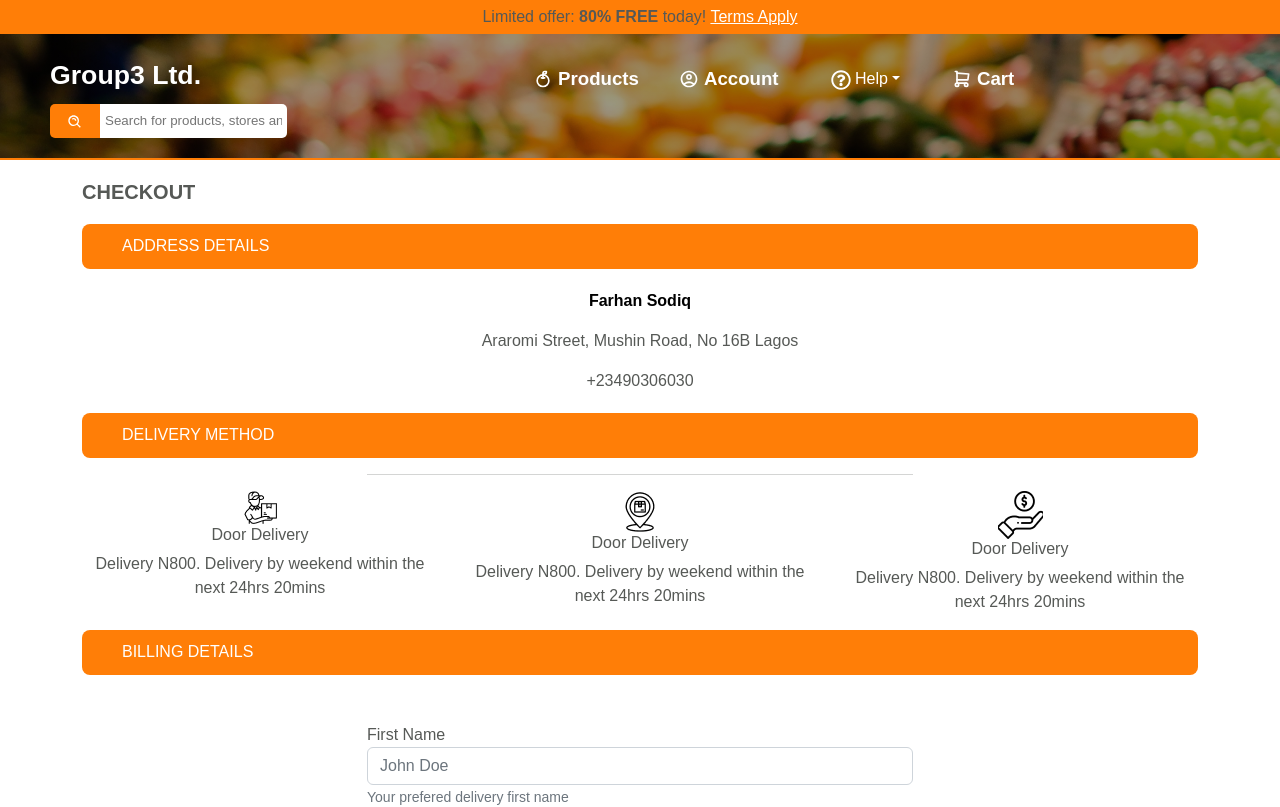
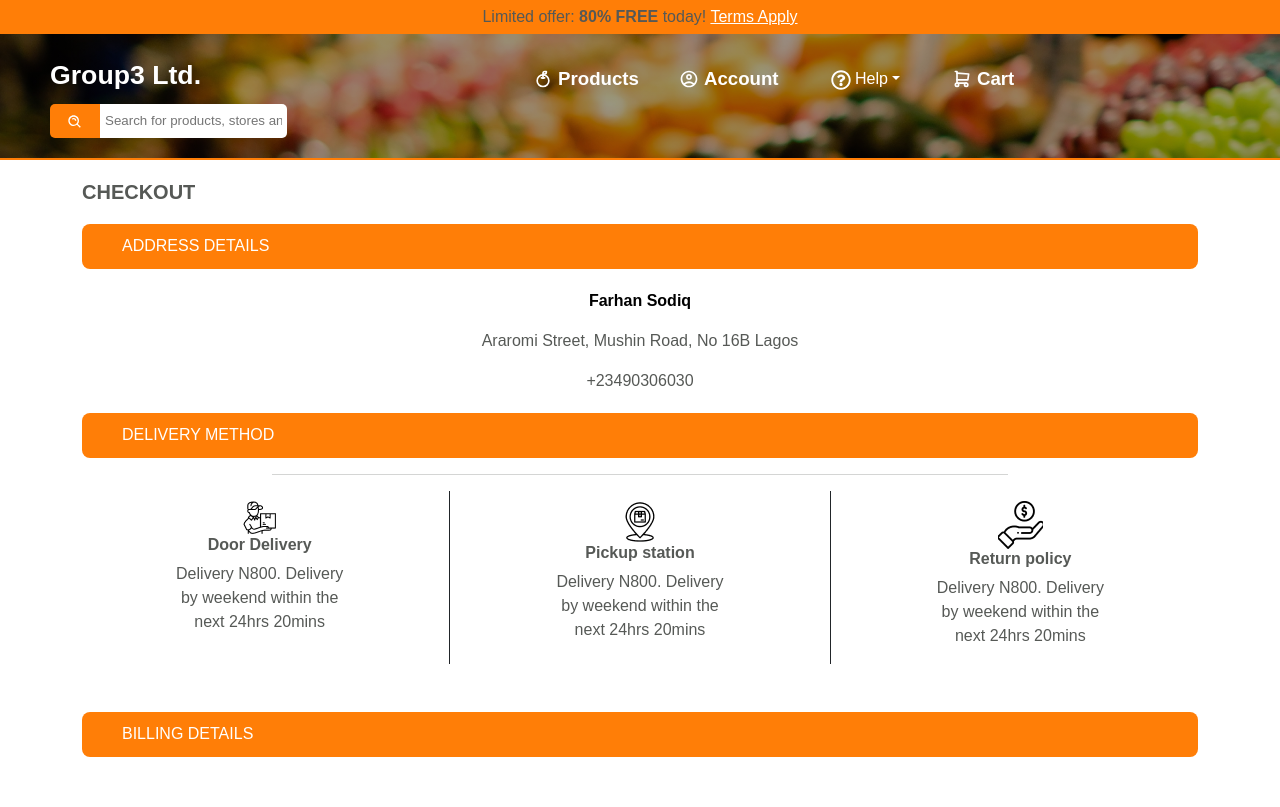
Before and after one commit to codeHokage1/group3-eCommerce, a React (Create React App) app in the folder e-commerce/: page /cart in a window 1280 px wide. Shown: the top 807 px of the page. Built offline with nearby package versions, Linux system fonts and the light colour scheme; a web font is replaced by a local one.

Commit message:
delivery section edits

```diff
--- a/e-commerce/src/components/deliverymethod/DeliveryMethod.css
+++ b/e-commerce/src/components/deliverymethod/DeliveryMethod.css
@@ -1,3 +1,12 @@
 .deliverydeal {
   text-align: center;
 }
+
+.bold-weight {
+  font-weight: 700;
+}
+
+.deliveryservice {
+  width: 50%;
+  margin: 10px auto;
+}
--- a/e-commerce/src/components/deliverymethod/DeliveryMethod.js
+++ b/e-commerce/src/components/deliverymethod/DeliveryMethod.js
@@ -9,27 +9,39 @@ const DeliveryMethod = () => {
   return (
     <Container>
       <Row className="justify-content-md-center">
-        <Col xs lg="6">
+        <Col xs lg="8">
           <div>
             <hr />
           </div>
         </Col>
       </Row>
-      <Row className="justify-content-md-center">
-        <Col className="deliverydeal">
-          <img src={deliveryman} />
-          <h6 className="font-weight-bold">Door Delivery</h6>
-          <p>Delivery N800. Delivery by weekend within the next 24hrs 20mins</p>
+      <Row className="justify-content-md-center mb-5">
+        <Col className="deliverydeal border-end border-dark">
+          <div className="deliveryservice">
+            <img src={deliveryman} />
+            <h6 className="bold-weight">Door Delivery</h6>
+            <p>
+              Delivery N800. Delivery by weekend within the next 24hrs 20mins
+            </p>
+          </div>
+        </Col>
+        <Col className="deliverydeal border-end border-dark">
+          <div className="deliveryservice">
+            <img src={location} />
+            <h6 className="bold-weight">Pickup station</h6>
+            <p>
+              Delivery N800. Delivery by weekend within the next 24hrs 20mins
+            </p>
+          </div>
         </Col>
         <Col className="deliverydeal">
-          <img src={location} />
-          <h6 className="font-weight-bold">Door Delivery</h6>
-          <p>Delivery N800. Delivery by weekend within the next 24hrs 20mins</p>
-        </Col>
-        <Col className="deliverydeal">
-          <img src={hand} />
-          <h6 className="font-weight-bold">Door Delivery</h6>
-          <p>Delivery N800. Delivery by weekend within the next 24hrs 20mins</p>
+          <div className="deliveryservice">
+            <img src={hand} />
+            <h6 className="bold-weight">Return policy</h6>
+            <p>
+              Delivery N800. Delivery by weekend within the next 24hrs 20mins
+            </p>
+          </div>
         </Col>
       </Row>
     </Container>
--- a/e-commerce/src/components/paymentmethod/PaymentMethod.js
+++ b/e-commerce/src/components/paymentmethod/PaymentMethod.js
@@ -32,7 +32,7 @@ const PaymentMethod = () => {
                 <Form.Label className="pb-0 mb-0">First Name</Form.Label>
                 <Form.Control
                   type="text"
-                  placeholder="John Doe"
+                  placeholder="John"
                   value={firstname}
                   onChange={(e) => setFirstname(e.target.value)}
                 />
@@ -44,7 +44,7 @@ const PaymentMethod = () => {
                 <Form.Label className="pb-0 mb-0">Last Name</Form.Label>
                 <Form.Control
                   type="text"
-                  placeholder="John Doe"
+                  placeholder="Doe"
                   value={lastname}
                   onChange={(e) => setLastname(e.target.value)}
                 />
```
